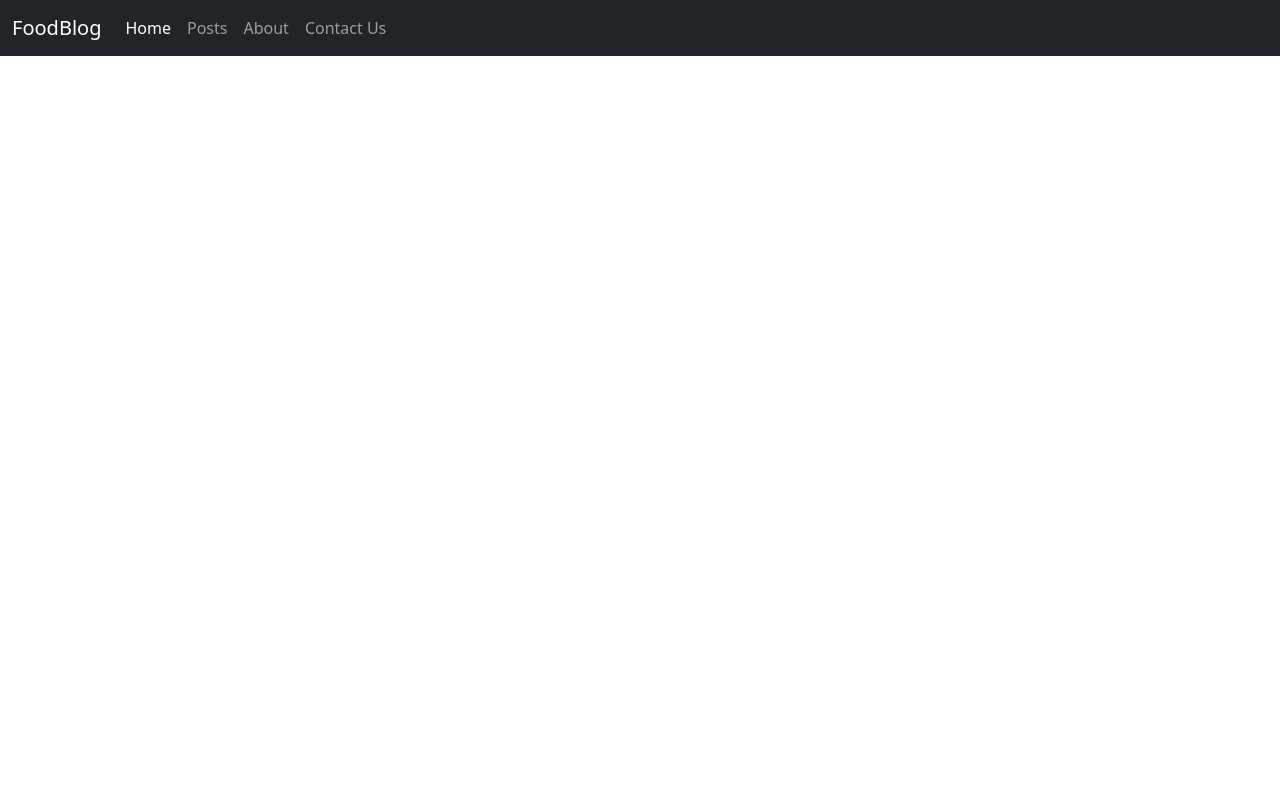
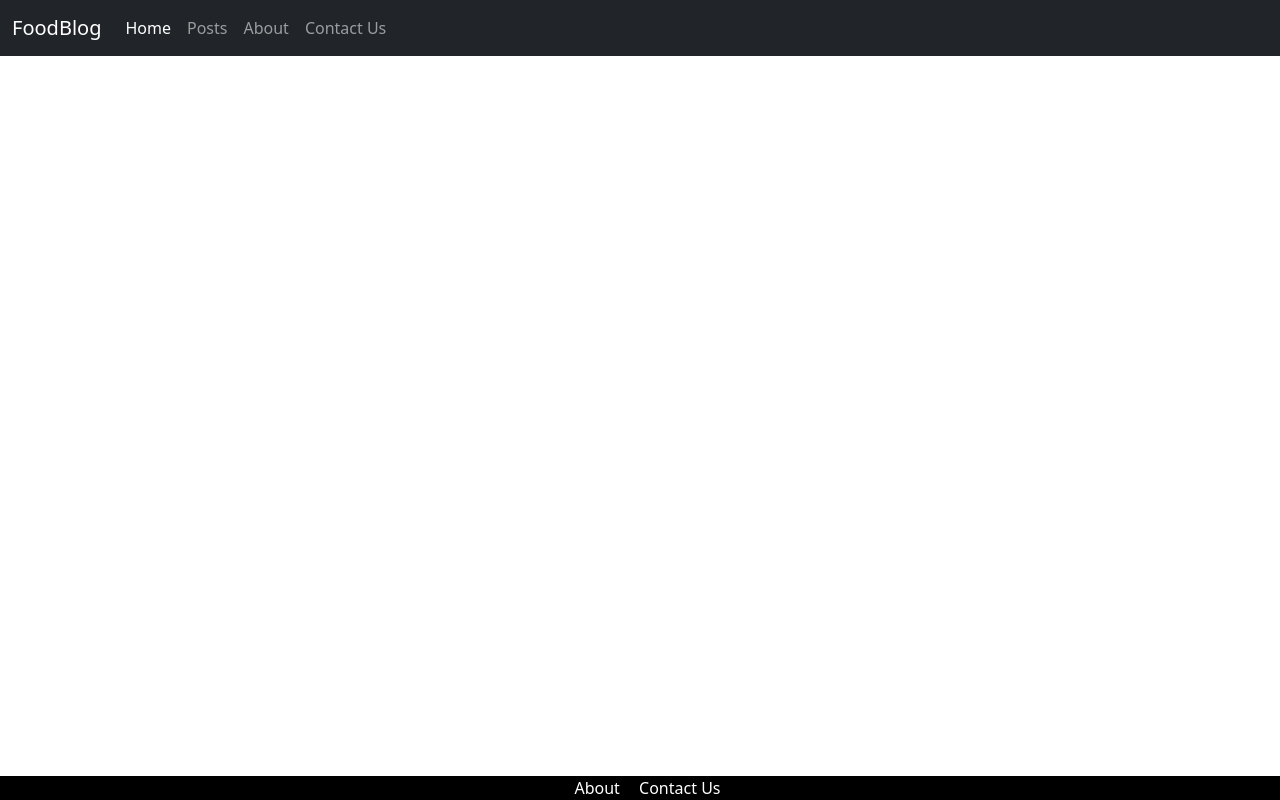
Before and after one commit to GhulamMustafaGM/food-blog, a plain HTML site: page js/index.html in a window 1280 px wide. Drawn offline with nearby package versions, Linux system fonts and the light colour scheme.

Commit message:
updated index.html and added styles.css

```diff
--- /dev/null
+++ b/CSS/styles.css
@@ -0,0 +1,11 @@
+.footer-design {
+    position: fixed;
+    bottom: 0;
+    background-color: black;
+    width: 100%;
+    color: white;
+}
+.footer-link {
+    margin-left: 15px;
+    display: inline-block;
+}
--- a/js/index.html
+++ b/js/index.html
@@ -8,6 +8,7 @@
     <title>Document</title>
     <link href="https://cdn.jsdelivr.net/npm/bootstrap@5.0.0-beta2/dist/css/bootstrap.min.css" rel="stylesheet"
         integrity="sha384-BmbxuPwQa2lc/FVzBcNJ7UAyJxM6wuqIj61tLrc4wSX0szH/Ev+nYRRuWlolflfl" crossorigin="anonymous">
+    <link rel="stylesheet" href="/css/styles.css" />
 </head>
 
 <body>
@@ -37,7 +38,10 @@
         </div>
     </nav>
 
-
+    <footer class="text-center footer-design">
+        <div class="footer-link"><a>About</a></div>
+        <div class="footer-link"><a>Contact Us</a></div>
+    </footer>
     <script src="https://cdn.jsdelivr.net/npm/bootstrap@5.0.0-beta2/dist/js/bootstrap.bundle.min.js"
         integrity="sha384-b5kHyXgcpbZJO/tY9Ul7kGkf1S0CWuKcCD38l8YkeH8z8QjE0GmW1gYU5S9FOnJ0"
         crossorigin="anonymous"></script>
```
